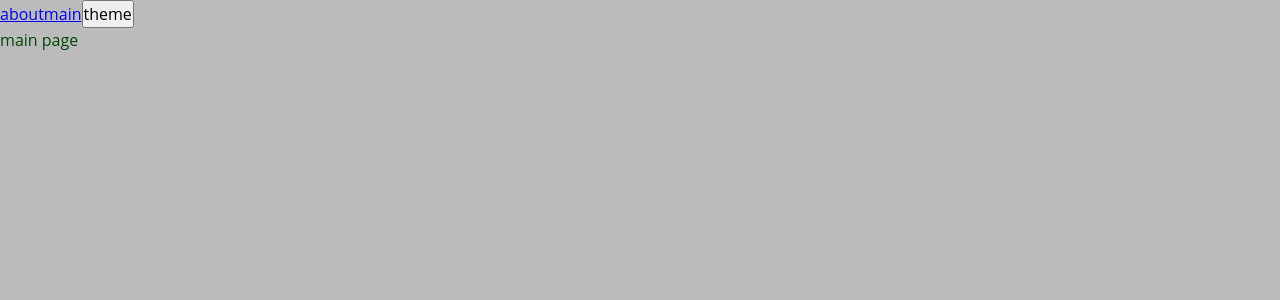
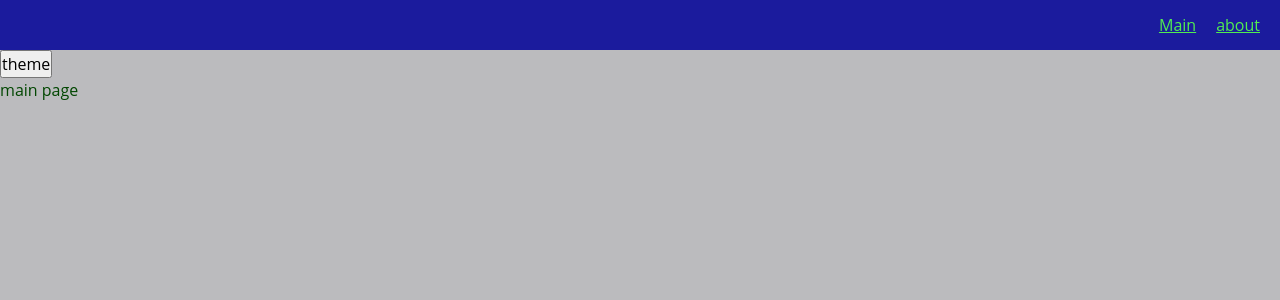
Before and after one commit to samibraimoff/my-proj, a React app: page / in a window 1280 px wide. Shown: the top 300 px of the page. Built offline with nearby package versions, Linux system fonts and the light colour scheme.

Commit message:
add AppLink UI toolkit, dark and light themes

```diff
--- a/src/app/App.tsx
+++ b/src/app/App.tsx
@@ -4,15 +4,13 @@ import { useTheme } from "app/providers/theme"
 import { classnames } from "shared/lib/helpers/classnames"
 import { AppRouter } from "app/providers/router"
 import { Suspense } from 'react'
+import { Navbar } from 'widgets/navbar'
 
 export const App = () => {
   const {theme, toggleTheme} = useTheme()
     return <div className={classnames('app', {}, [theme])}>
-        <nav>
-            <Link to='/about'>about</Link>
-            <Link to='/'>main</Link>
-            <button onClick={toggleTheme}>theme</button>
-        </nav>
+        <Navbar />
+        <button onClick={toggleTheme}>theme</button>
         <Suspense fallback='loading'>
             <AppRouter />
         </Suspense>
--- a/src/app/styles/themes/dark.scss
+++ b/src/app/styles/themes/dark.scss
@@ -1,5 +1,9 @@
 .app.dark {
     --bg-color: rgb(27, 27, 157);
+    --inverted-bg-color: rgb(187, 187, 190);
+
     --primary-color: rgb(81, 237, 81);
     --secondary-color: rgb(3, 100, 3);
+    --inverted-primary-color: rgb(2, 71, 2);
+    --inverted-secondary-color: rgb(19, 62, 19);
 }
--- a/src/app/styles/themes/light.scss
+++ b/src/app/styles/themes/light.scss
@@ -1,5 +1,9 @@
 .app.light {
     --bg-color: rgb(187, 187, 190);
+    --inverted-bg-color: rgb(27, 27, 157);
+
     --primary-color: rgb(2, 71, 2);
     --secondary-color: rgb(19, 62, 19);
+    --inverted-primary-color: rgb(81, 237, 81);
+    --inverted-secondary-color: rgb(3, 100, 3);
 }
--- a/src/app/styles/variables/global.scss
+++ b/src/app/styles/variables/global.scss
@@ -8,4 +8,7 @@
     --font-size-l: 24px;
     --font-line-l: 32px;
     --font-l: var(--font-size-l) / var(--font-line-l) var(--font-family-main);
+
+    // sizes
+    --navbar-height: 50px;
 }
--- a/src/shared/lib/helpers/classnames.ts
+++ b/src/shared/lib/helpers/classnames.ts
@@ -1,9 +1,9 @@
 type Mods = Record<string, boolean | string>
 
-export const classnames = (cls: string, mods: Mods, additional: string[]): string => {
+export const classnames = (cls: string, mods?: Mods, additional?: string[]): string => {
     return [
         cls,
-        ...additional,
+        ...additional.filter(Boolean),
         ...Object.entries(mods)
             .filter(([className, value]) => Boolean(value))
             .map(([className]) => className)
--- /dev/null
+++ b/src/shared/ui/app-link/app-link.module.scss
@@ -0,0 +1,11 @@
+.appLink {
+    color: var(--primary-color)
+}
+
+.primary {
+    color: var(--primary-color)
+}
+
+.secondary {
+    color: var(--inverted-primary-color)
+}
--- /dev/null
+++ b/src/shared/ui/app-link/app-link.tsx
@@ -0,0 +1,34 @@
+import { classnames } from 'shared/lib/helpers/classnames';
+import styles from './app-link.module.scss';
+import { Link, LinkProps } from 'react-router-dom';
+import { FC } from 'react';
+
+export enum AppLinkTheme {
+    PRIMARY = 'primary',
+    SECONDARY = 'secondary'
+}
+
+interface AppLinkProps extends LinkProps {
+    className?: string;
+    theme?: AppLinkTheme
+}
+
+export const AppLink: FC<AppLinkProps> = (props) => {
+    const {
+        children,
+        className,
+        to,
+        theme = AppLinkTheme.SECONDARY,
+        ...rest
+    } = props;
+
+    return (
+        <Link
+            to={to}
+            {...rest}
+            className={classnames(styles.appLink, {} , [className, styles[theme]])}
+        >
+            {children}
+        </Link>
+    )
+}
--- /dev/null
+++ b/src/shared/ui/app-link/index.ts
@@ -0,0 +1,5 @@
+import { AppLink, AppLinkTheme } from "./app-link";
+
+export {
+    AppLink, AppLinkTheme
+}
--- /dev/null
+++ b/src/widgets/navbar/index.ts
@@ -0,0 +1,5 @@
+import {Navbar} from './ui/navbar'
+
+export {
+    Navbar
+}
--- /dev/null
+++ b/src/widgets/navbar/ui/navbar.module.scss
@@ -0,0 +1,18 @@
+.navbar {
+    width: 100%;
+    display: flex;
+    align-items: center;
+    justify-content: flex-end;
+    padding: 20px;
+    height: var(--navbar-height);
+    background-color: var(--inverted-bg-color);
+}
+
+.links {
+    margin-left: auto;
+    text-transform: capitalize;
+}
+
+.mainLink {
+    margin-right: 20px;
+}
--- /dev/null
+++ b/src/widgets/navbar/ui/navbar.tsx
@@ -0,0 +1,18 @@
+import { classnames } from "shared/lib/helpers/classnames"
+import styles from './navbar.module.scss'
+import { AppLink, AppLinkTheme } from "shared/ui/app-link"
+
+interface NavbarProps {
+    className?: string
+}
+
+export const Navbar = ({className}: NavbarProps) => {
+    return (
+        <nav className={classnames(styles.navbar, {}, [className])}>
+            <div className={styles.links}>
+                <AppLink theme={AppLinkTheme.SECONDARY} className={styles.mainLink} to='/'>main</AppLink>
+                <AppLink theme={AppLinkTheme.SECONDARY} to='/about'>about</AppLink>
+            </div>
+        </nav>
+    )
+}
```
